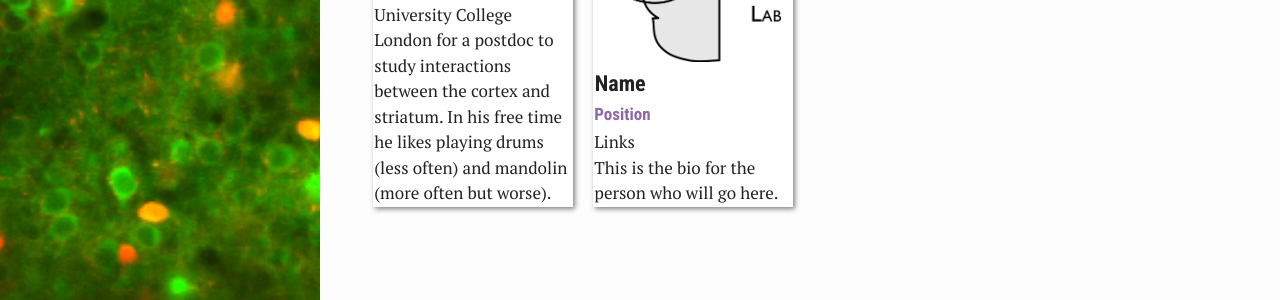
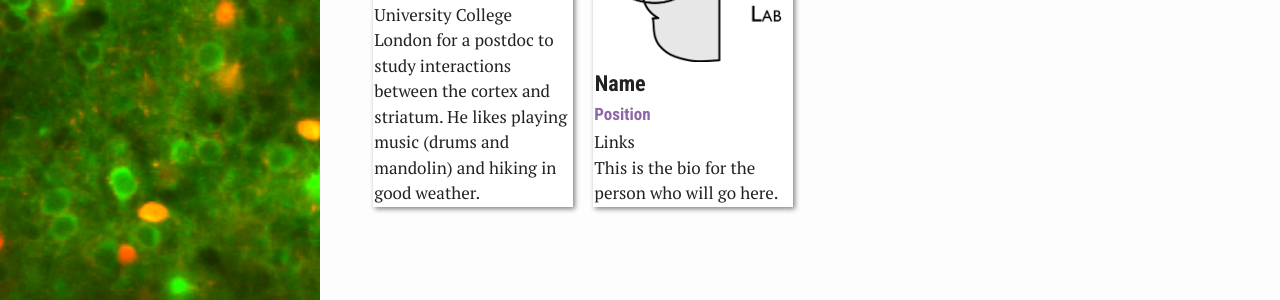
Before and after one commit to PetersNeuroLab/PetersNeuroLab.github.io, a Jekyll site: the page built from pages/1_people.html, in a window 1280 px wide and 1145 px high. Shown: the part 684-984 px from the top of the window. Built offline with Jekyll 4.4.1, drawn with Linux system fonts in a browser that asks for light colours; nearby versions of some CDN libraries; some web fonts are replaced; library files that are not in the unit come from our copies; some of the changed text lies outside the part shown.

Commit message:
Update 1_people.html

```diff
--- a/pages/1_people.html
+++ b/pages/1_people.html
@@ -21,8 +21,8 @@ active: true
         at UC San Diego studying motor cortex activity over learning,
         then moved to the Matteo Carandini & Kenneth Harris' lab at
         University College London for a postdoc to study interactions
-        between the cortex and striatum. In his free time he likes playing
-        drums (less often) and mandolin (more often but worse).
+        between the cortex and striatum. He likes playing music (drums
+        and mandolin) and hiking in good weather.
     </p>
 </div>
 
```
